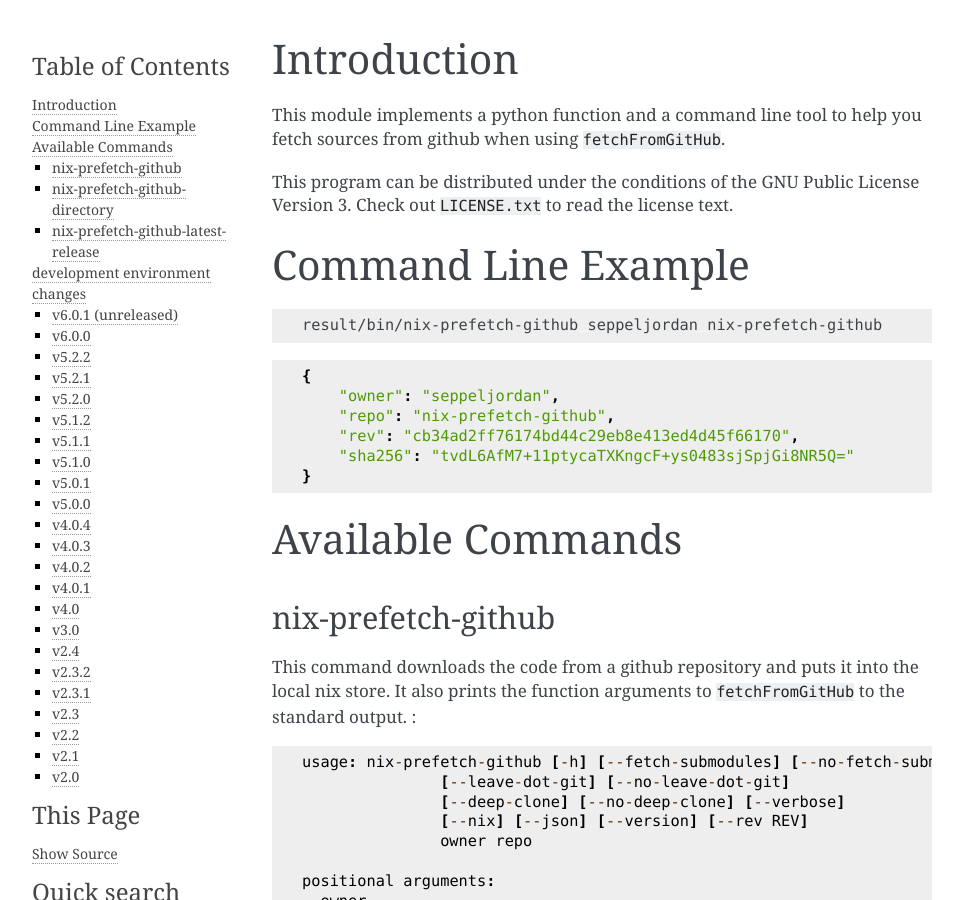
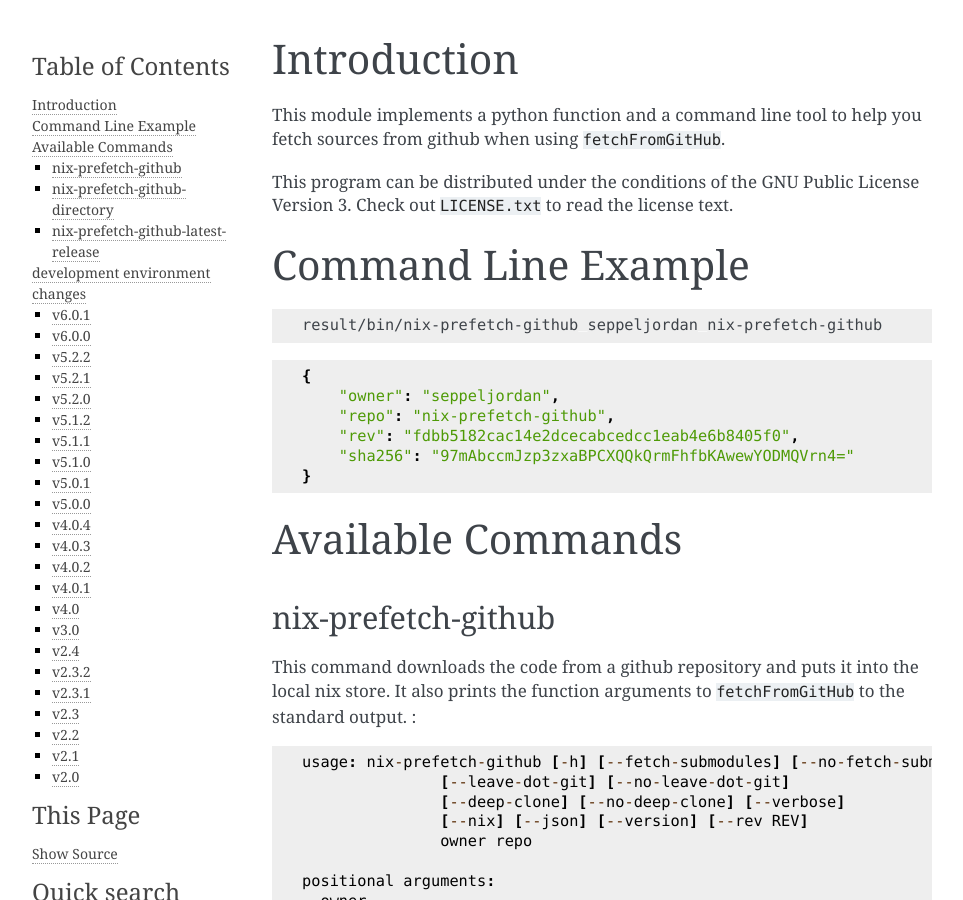
Before and after one commit to seppeljordan/nix-prefetch-github, a Sphinx documentation site: the page built from docs/README.rst, in a window 1280 px wide and 900 px high. Shown: the whole window, without its empty margins (148-1111 px from the left). Built offline with Sphinx 7.4.7, drawn with Linux system fonts in a browser that asks for light colours; the version number could not be read and is left out; some of the changed text lies outside the part shown.

Commit message:
Prepare release v6.0.1

```diff
--- a/README.org
+++ b/README.org
@@ -18,8 +18,8 @@
   {
       "owner": "seppeljordan",
       "repo": "nix-prefetch-github",
-      "rev": "cb34ad2ff76174bd44c29eb8e413ed4d45f66170",
-      "sha256": "tvdL6AfM7+11ptycaTXKngcF+ys0483sjSpjGi8NR5Q="
+      "rev": "fdbb5182cac14e2dcecabcedcc1eab4e6b8405f0",
+      "sha256": "97mAbccmJzp3zxaBPCXQQkQrmFhfbKAwewYODMQVrn4="
   }
   #+end_example
 
@@ -182,7 +182,7 @@
 
 
 * changes
-** v6.0.1 (unreleased)
+** v6.0.1
    - Fix bug in repository detection for
      =nix-prefetch-github-directory=
 
--- a/docs/README.rst
+++ b/docs/README.rst
@@ -19,8 +19,8 @@
    {
        "owner": "seppeljordan",
        "repo": "nix-prefetch-github",
-       "rev": "cb34ad2ff76174bd44c29eb8e413ed4d45f66170",
-       "sha256": "tvdL6AfM7+11ptycaTXKngcF+ys0483sjSpjGi8NR5Q="
+       "rev": "fdbb5182cac14e2dcecabcedcc1eab4e6b8405f0",
+       "sha256": "97mAbccmJzp3zxaBPCXQQkQrmFhfbKAwewYODMQVrn4="
    }
 
 Available Commands
@@ -179,8 +179,8 @@
 changes
 =======
 
-v6.0.1 (unreleased)
--------------------
+v6.0.1
+------
 
 -  Fix bug in repository detection for ``nix-prefetch-github-directory``
 
```
Also changed, not shown: 1 other file.
